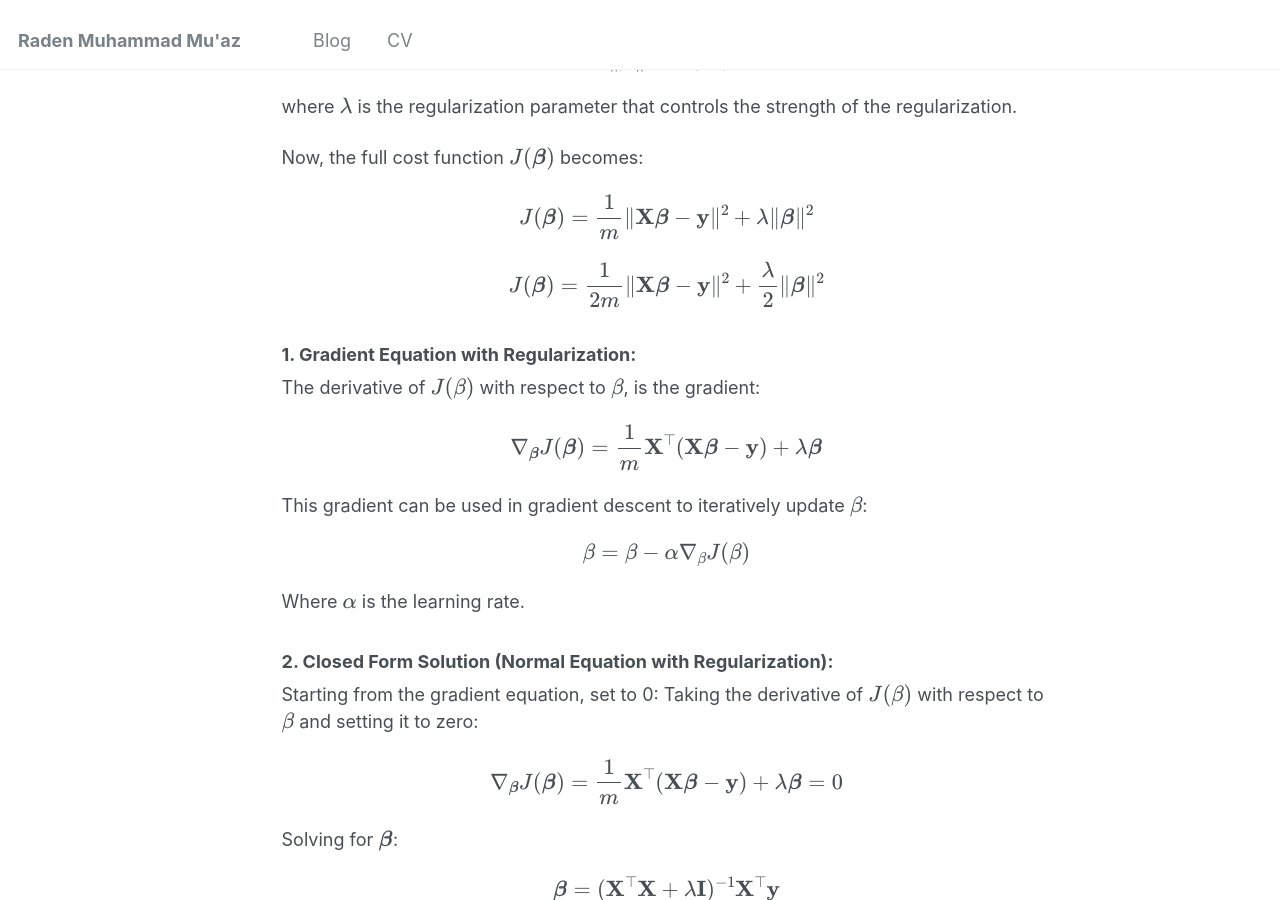
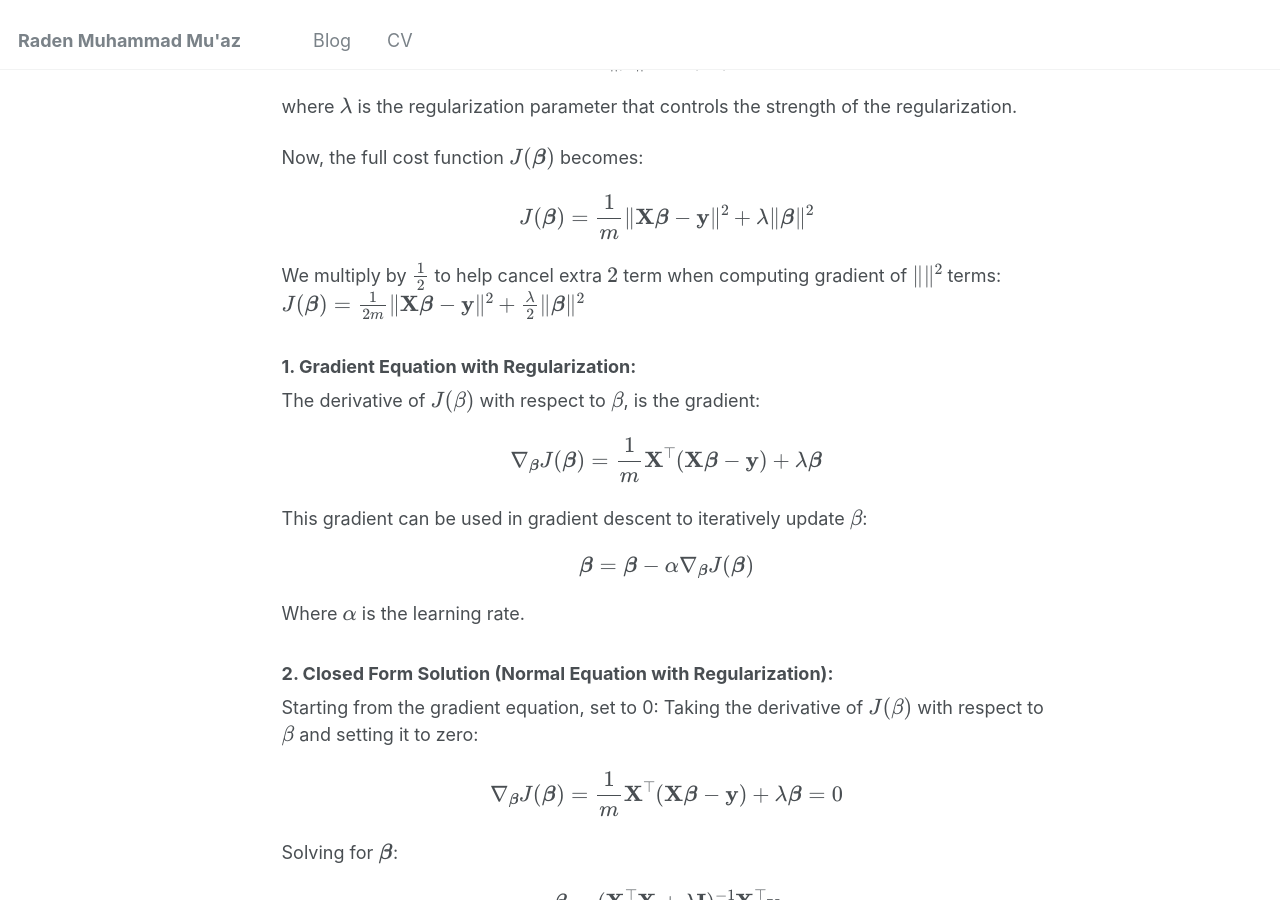
Before and after one commit to radenmuaz/radenmuaz.github.io, a Jekyll site: the page built from _posts/2025-01-15-linear-regression.md, in a window 1280 px wide and 900 px high, scrolled down 1532 px. Built offline with Jekyll 4.4.1, drawn with Linux system fonts in a browser that asks for light colours; some of the changed text lies outside the part shown.

Commit message:
linear regression

```diff
--- a/_posts/2025-01-15-linear-regression.md
+++ b/_posts/2025-01-15-linear-regression.md
@@ -22,7 +22,7 @@
 
 ## Mathematical Formulation
 
-The datasetis follows this equation:
+The dataset is labelled, $$(\mathbf X, \mathbf y)$$, and is assumed to follow this equation:
 
 $$
 \mathbf{y} = \mathbf{X\boldsymbol\beta } + \mathbf{\epsilon}
@@ -89,6 +89,7 @@
 J(\boldsymbol \beta) = \frac{1}{m} \|\mathbf X \boldsymbol \beta - \mathbf y\|^2 + \lambda \|\boldsymbol \beta\|^2
 $$
 
+We multiply by $$ \frac{1}{2} $$ to help cancel extra $$2$$ term when computing gradient of $$\|  \|^2 $$ terms:
 $$
 J(\boldsymbol \beta) = \frac{1}{2m} \|\mathbf X \boldsymbol \beta - \mathbf y\|^2 + \frac{\lambda}{2} \|\boldsymbol \beta\|^2
 $$
@@ -105,7 +106,7 @@
 This gradient can be used in gradient descent to iteratively update $$ \beta $$:
 
 $$
-\beta = \beta - \alpha \nabla_\beta J(\beta)
+\boldsymbol \beta = \boldsymbol \beta - \alpha \nabla_{\boldsymbol \beta} J(\boldsymbol \beta)
 $$
 
 Where $$ \alpha $$ is the learning rate.
```
